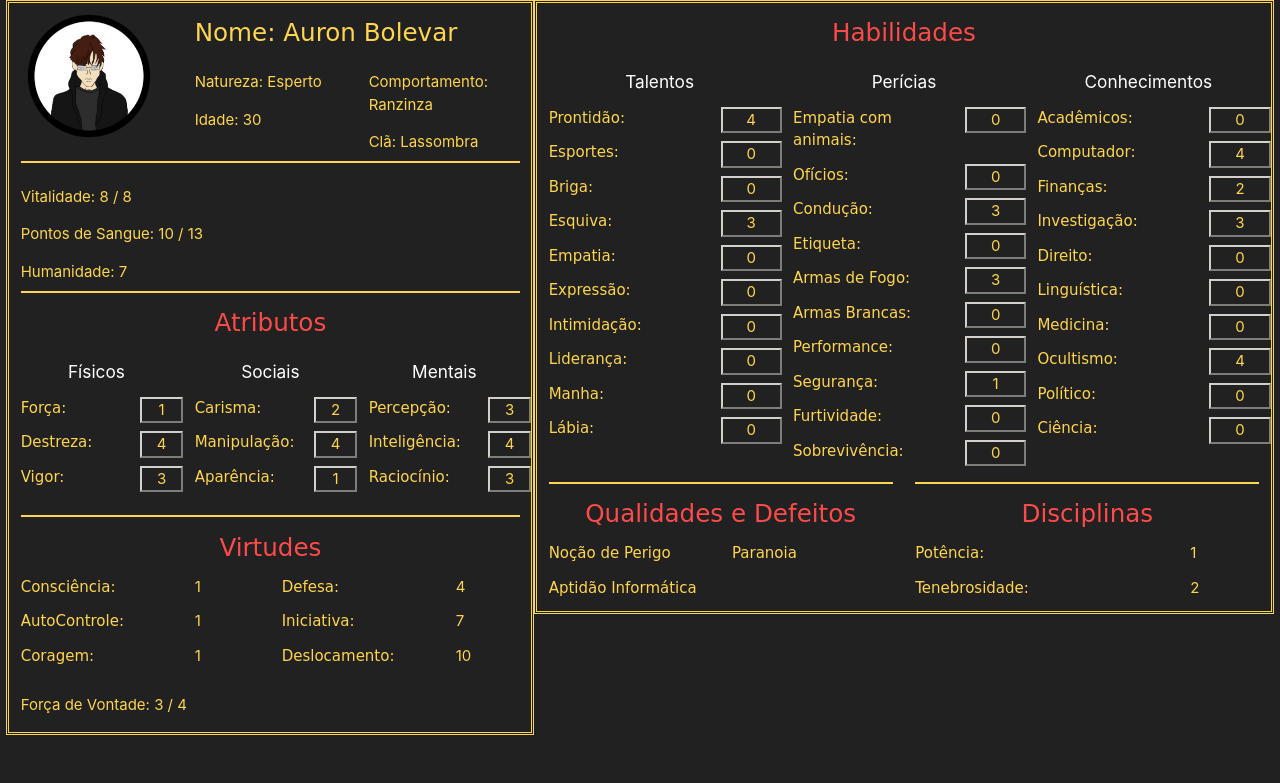
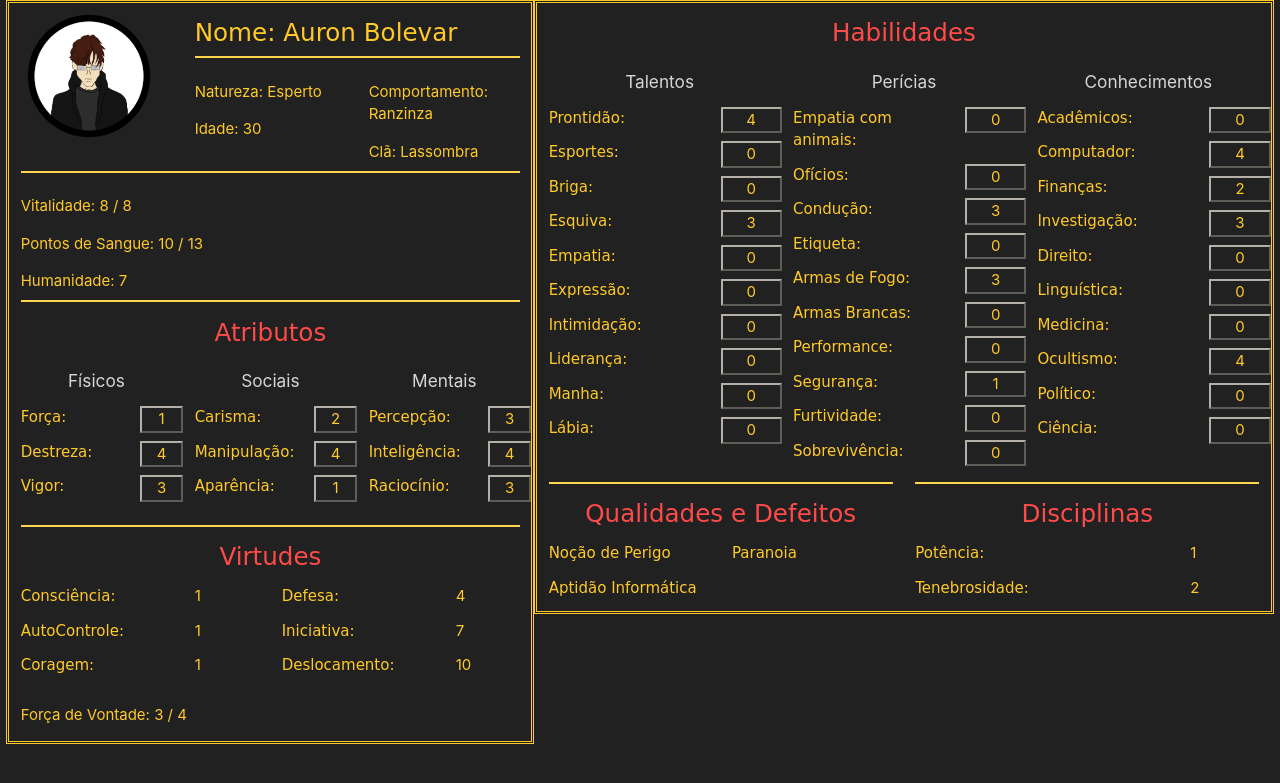
Before and after one commit to bkellym/escudoRPG, a Django app: page /ficha/1/ in a window 1280 px wide. Shown: the top 783 px of the page. Run offline with Django 3.2, Linux system fonts and the light colour scheme; data comes from the database, SQL or seed files in the repository.

Commit message:
HTML FICHA BASE 06

```diff
--- a/core/static/css/style.css
+++ b/core/static/css/style.css
@@ -35,6 +35,13 @@ body {
   text-align:center;
   color: #FE4A49;
 }
+.subtitle-session{
+    margin-left:auto;
+    margin-right:auto;
+    margin-bottom: 15px;
+    text-align:center;
+    color: #D6D6D6;
+}
 
 .campo {
   margin-bottom: 12px;
@@ -45,7 +52,7 @@ body {
 
 .valor{
     border-style: outset;
-    border-color: #D3D0CB;
+    border-color: #B4AFA7;
     border-width: 2.5px;
     margin-right: -2px;
     text-align:center;
--- a/core/templates/core/ficha.html
+++ b/core/templates/core/ficha.html
@@ -15,13 +15,14 @@
         <div class="row">
 
             <!-- Inicio Primeira Coluna -->
-            <div class="col s5 grey darken-4 amber-text text-lighten-2 esquerda " style="height: 100%">
+            <div class="col s5 grey darken-4 amber-text text-lighten-1 esquerda " style="height: 100%">
                 <div class="row">
                     <div class="col s4">
                             <img style = 'width: 90%; margin-top: 5px;' src="{% static 'img/token_1.png' %}">
                     </div>
                     <div class="col s8 ">
                         <h5> Nome: {{ entidade.personagem.nome }}</h5>
+                        <hr>
                         <div class="row">
                             <div class="col s6">
                                 <p> Natureza: {{entidade.personagem.natureza}}</p>
@@ -46,7 +47,7 @@
                 <h5 class = 'title-session'>  Atributos  </h5>
                 <div class = 'row'>
                     <div class = 'col s4'>
-                        <h6 class = 'white-text title-session'> Físicos </h6>
+                        <h6 class = 'subtitle-session'> Físicos </h6>
                         <div class = 'row'>
                             <div class = 'col s9 campo'> Força: </div>
                             <div class = 'col s3 valor'> {{entidade.ficha.forca}} </div>
@@ -61,7 +62,7 @@
                         </div>
                     </div>
                     <div class = 'col s4'>
-                        <h6 class = 'white-text title-session'> Sociais </h6>
+                        <h6 class = 'subtitle-session'> Sociais </h6>
                         <div class = 'row'>
                             <div class = 'col s9 campo'> Carisma: </div>
                             <div class = 'col s3 valor'> {{entidade.ficha.carisma}} </div>
@@ -76,7 +77,7 @@
                         </div>
                     </div>
                     <div class = 'col s4'>
-                        <h6 class = 'white-text title-session'> Mentais </h6>
+                        <h6 class = 'subtitle-session'> Mentais </h6>
                         <div class = 'row'>
                             <div class = 'col s9 campo'> Percepção: </div>
                             <div class = 'col s3 valor'> {{entidade.ficha.percepcao}} </div>
@@ -138,11 +139,11 @@
             <!-- Fim Primeira Coluna -->
 
             <!-- Inicio Segunda Coluna -->
-            <div class="col s7 grey darken-4 amber-text text-lighten-2 direita" style="height: 100%">
+            <div class="col s7 grey darken-4 amber-text text-lighten-1 direita" style="height: 100%">
                 <div class="row">
                     <h5 class = 'title-session'> Habilidades  </h5>
                     <div class="col s4  grey darken-4">
-                        <h6 class = 'white-text title-session'> Talentos </h6>
+                        <h6 class = ' subtitle-session'> Talentos </h6>
                         <div class = 'row'>
                             <div class = 'col s9 campo'> Prontidão: </div>
                             <div class = 'col s3 valor'> {{entidade.ficha.prontidao}} </div>
@@ -186,7 +187,7 @@
                     </div>
 
                     <div class="col s4  grey darken-4">
-                       <h6 class = 'white-text title-session'> Perícias </h6>
+                       <h6 class = 'subtitle-session'> Perícias </h6>
                         <div class = 'row'>
                             <div class = 'col s9 campo'> Empatia com animais: </div>
                             <div class = 'col s3 valor'> {{entidade.ficha.empatia_animais}} </div>
@@ -230,7 +231,7 @@
                     </div>
 
                     <div class="col s4  grey darken-4">
-                        <h6 class = 'white-text title-session'> Conhecimentos </h6>
+                        <h6 class = 'subtitle-session'> Conhecimentos </h6>
                         <div class = 'row'>
                             <div class = 'col s9 campo'> Acadêmicos: </div>
                             <div class = 'col s3 valor'> {{entidade.ficha.academicos}} </div>
```
